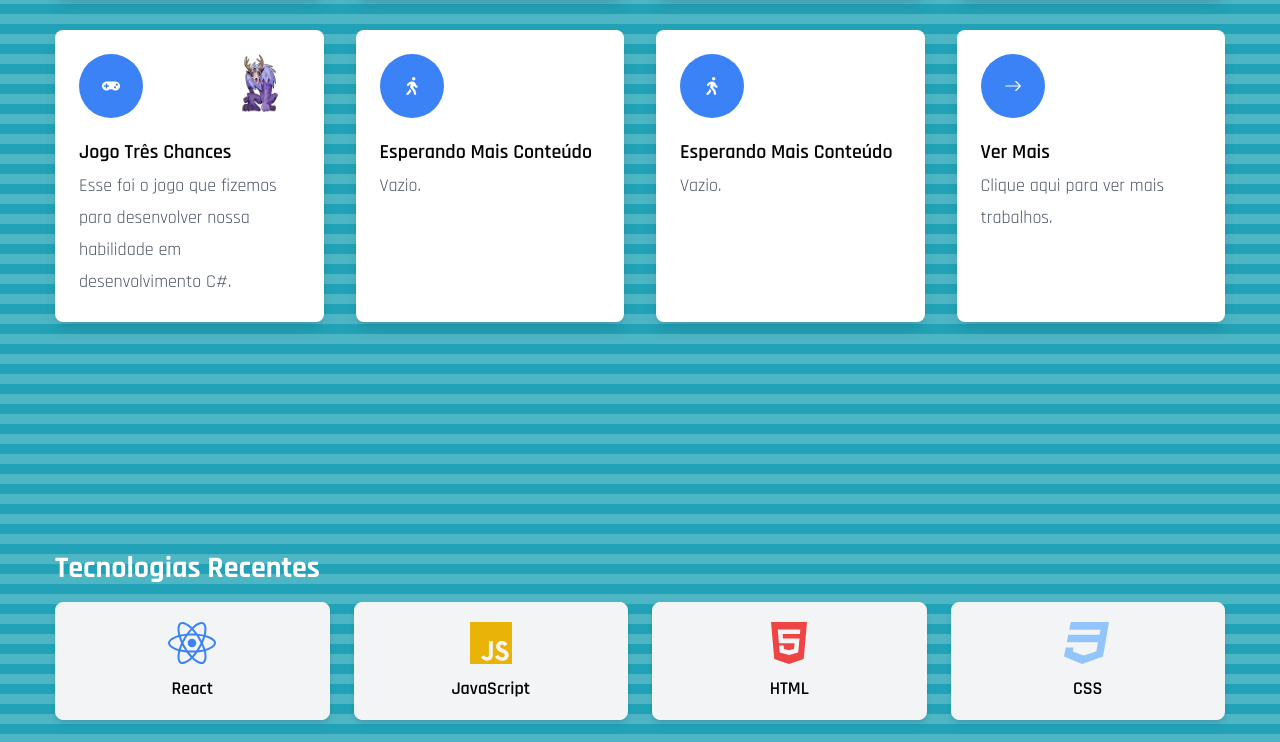
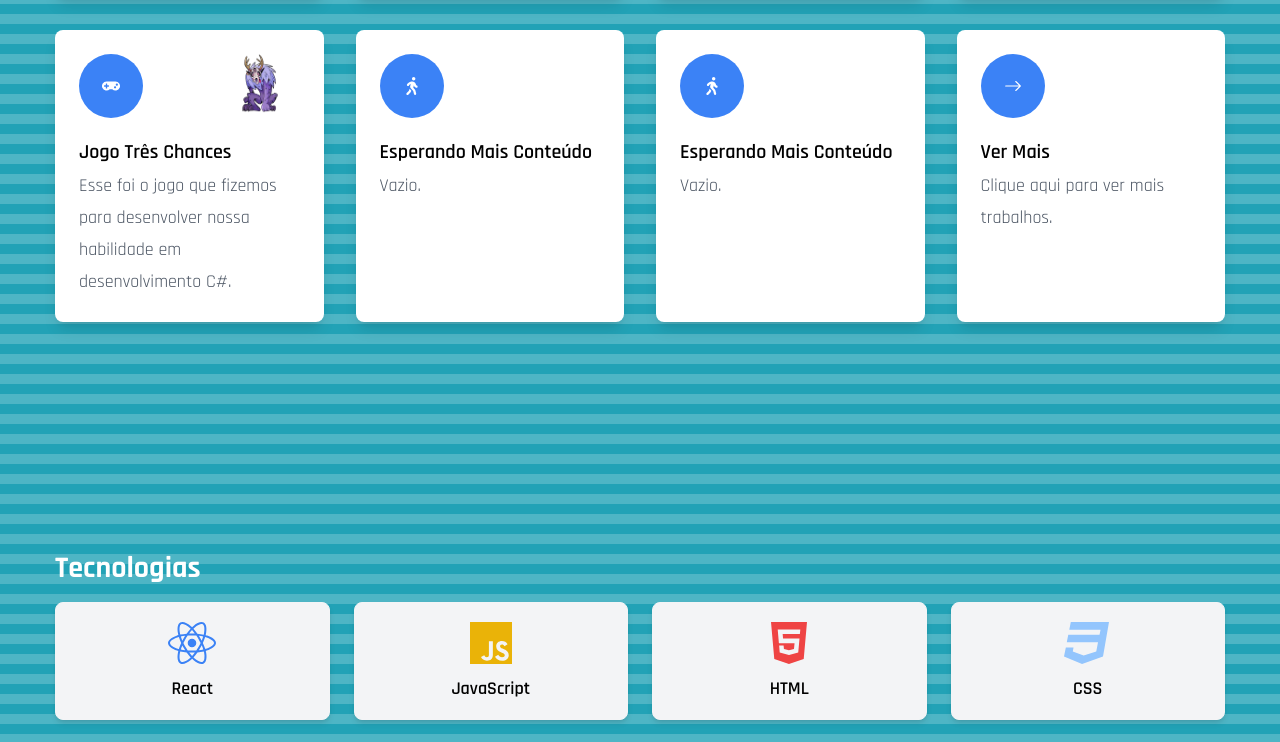
Before and after one commit to Thiago163/Portfolio_react, a React (Create React App) app: page / in a window 1280 px wide. Shown: the part 2066-2808 px from the top of the page. Built offline with nearby package versions, Linux system fonts and the light colour scheme; the HTML template or start-up script is replaced by a standard one; a web font is replaced by a local one.

Commit message:
Update Tecnologias.js

```diff
--- a/src/components/Tecnologias.js
+++ b/src/components/Tecnologias.js
@@ -30,12 +30,12 @@ const Tecnologias = () => {
   return (
     <section className='section py-4' id='contact'>
       <div className='container mx-auto'>
-        <h2 className='text-3xl font-bold mb-4 text-white'>Tecnologias Recentes</h2>
+        <h2 className='text-3xl font-bold mb-4 text-white'>Tecnologias</h2>
         <div className='grid grid-cols-1 md:grid-cols-2 lg:grid-cols-3 xl:grid-cols-4 gap-6'>
           {tecnologias.map((tecnologia, index) => (
             <div
               key={index}
-              className={`border p-4 flex flex-col items-center justify-center text-center bg-gray-100 rounded-lg shadow-md transform hover:scale-105 transition-transform hover:rotate-3 ${selectedTecnologia === index ? 'border-blue-500' : 'border-gray-100'}`}
+              className={`border p-4 flex flex-col items-center justify-center text-center bg-gray-100 rounded-lg shadow-md transform hover:scale-105 transition-transform hover:rotate-3 ${selectedTecnologia === index ? 'border-blue-500' : 'border-gray-100'} cursor-pointer`}
               onClick={() => handleTecnologiaClick(index)}
             >
               <div className='mb-2'>{tecnologia.icon}</div>
```
